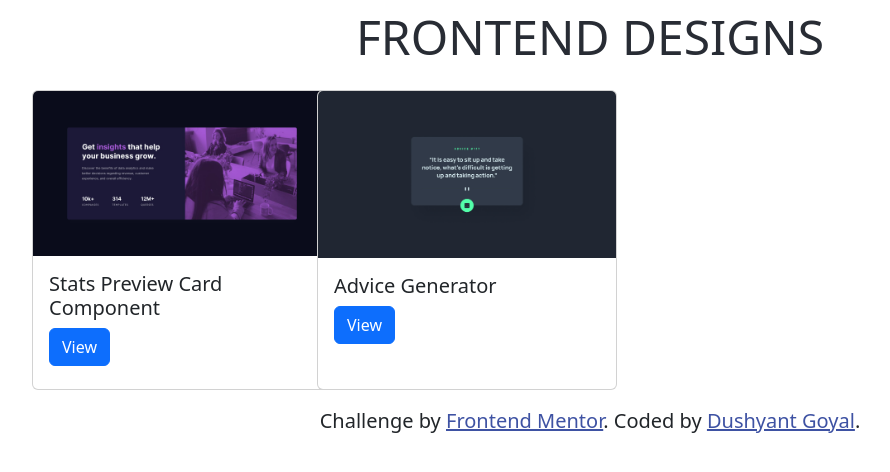
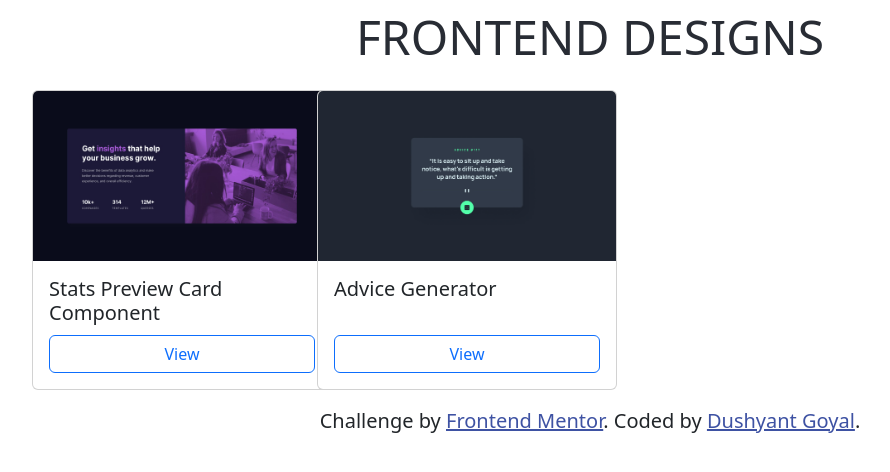
Before and after one commit to goyal-Dushi/frontend-designs, a React (Create React App) app: page / in a window 1280 px wide. Shown: the top 472 px of the page, without its empty margins (50-940 px from the left). Built offline with nearby package versions, Linux system fonts and the light colour scheme.

Commit message:
updated card styling

```diff
--- a/src/components/common/Card.tsx
+++ b/src/components/common/Card.tsx
@@ -17,7 +17,7 @@ const Card:React.FC<CardProps> = (props) => {
             <img src={imgUrl} alt="stats-preview-card" className="card-img-top" />
             <div className={`${styles.hoverBody} card-body position-relative`}>
                 <h5 className="card-title text-capitalize"> {title} </h5>
-                <Link className="btn btn-primary" to={cardUrl} >
+                <Link className="btn btn-outline-primary" to={cardUrl} >
                     <span> View </span>
                 </Link>
             </div>
--- a/src/components/common/card.module.css
+++ b/src/components/common/card.module.css
@@ -1,6 +1,16 @@
 .gridCard{
     width: 300px;
     height: 300px;
+}
+
+.gridCard > img{
+    height: 170px;
+}
+
+.hoverBody{
+    display: flex;
+    flex-direction: column;
+    justify-content: space-between;
 }
 
 .hoverBody:hover{
```
